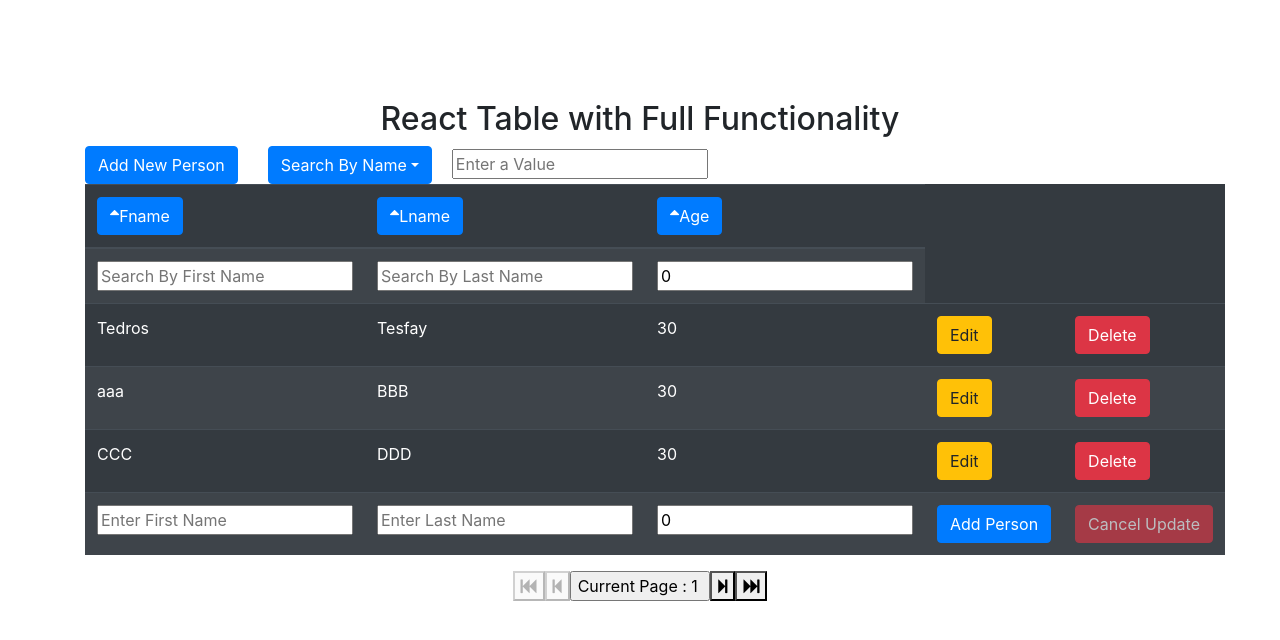
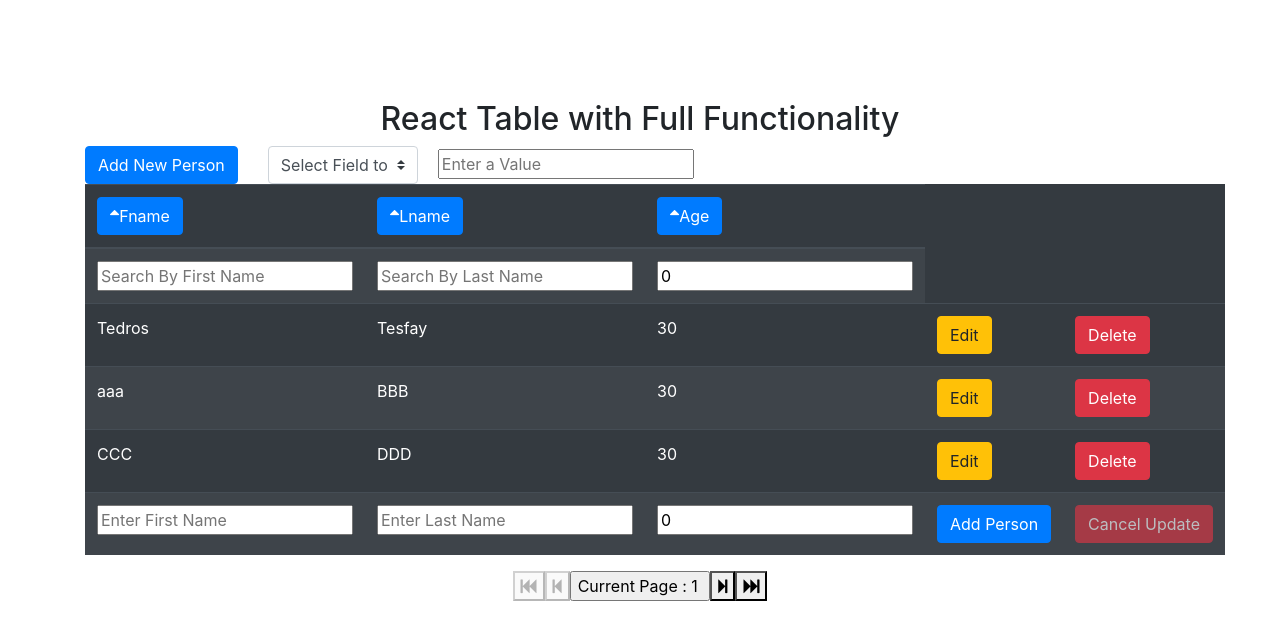
Before and after one commit to tta2yta/react-table-Hooks-ContextProvider-CRUD-Sorting-Filtering-Pagination-, a React (Create React App) app: page / in a window 1280 px wide. Shown: the top 640 px of the page. Built offline with nearby package versions, Linux system fonts and the light colour scheme.

Commit message:
adding features

```diff
--- a/src/App.css
+++ b/src/App.css
@@ -20,3 +20,7 @@ h2{
 #srchtxt{
   margin-left: 20px;
 }
+
+.custom-select{
+  max-width: 150px;
+}
--- a/src/components/PersonLists.js
+++ b/src/components/PersonLists.js
@@ -76,6 +76,7 @@ export default function PersonLists() {
     }
 
     const handleFilterByAny=()=>{
+      let filteredPersons;
       if(searchByAnyProp==='' && searchByAny===''){
         setPerson(personFinal)
         return;
@@ -192,14 +193,12 @@ export default function PersonLists() {
 
 
   <div class="dropdown">
-  <button type="button" class="btn btn-primary dropdown-toggle" data-toggle="dropdown">
-    Search By Name
-  </button>
-  <div class="dropdown-menu">
-    <a name="fname" class="dropdown-item" href="#" onClick={()=>drpSearcByAny('fanme')}>First Name</a>
-    <a name="lname" class="dropdown-item" href="#" onClick={()=>drpSearcByAny('lanme')}>Last Name</a>
-    <a name="age" class="dropdown-item" href="#" onClick={()=>drpSearcByAny('age')}>Age</a>
-  </div>
+  <select class="custom-select">
+  <option selected>Select Field to Search</option>
+  <option value="fname">First Name</option>
+  <option value="lname">Last Name</option>
+  <option value="age">Age</option>
+</select>
   <input type="text" id="srchtxt" name="searchfname" placeholder="Enter a Value" value={searchByAny} onChange={handleSearchByAny} />
 </div>
 
```
